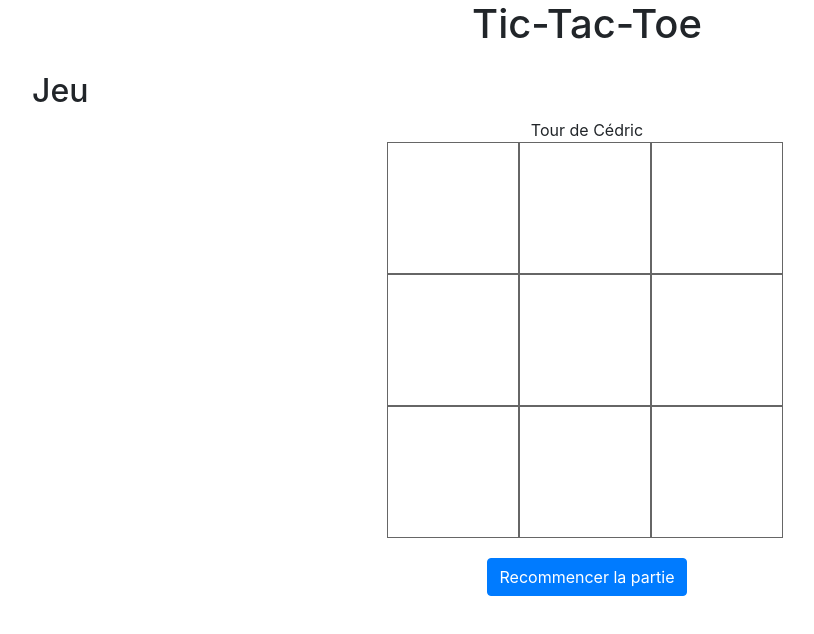
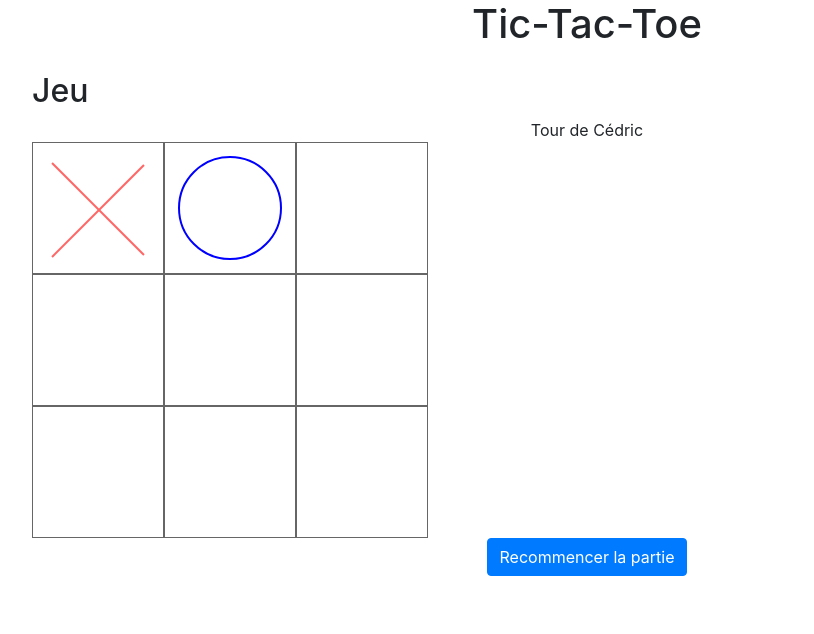
Before and after one commit to Flyingbiker/Angular-tictactoe, an Angular app: page / in a window 1280 px wide. Shown: the top 634 px of the page, without its empty margins (53-867 px from the left). Built offline with nearby package versions, Linux system fonts and the light colour scheme.

Commit message:
ajout des classes circle et cross et du SCSS qui va avec

```diff
--- a/src/app/game-page/game-page.component.html
+++ b/src/app/game-page/game-page.component.html
@@ -5,8 +5,12 @@
     </div>
 
     <div class="grid">
-        <div class="cell"></div>
-        <div class="cell"></div>
+        <div class="cell">
+            <div class="cross"></div>
+        </div>
+        <div class="cell">
+            <div class="circle"></div>
+        </div>
         <div class="cell"></div>
         <div class="cell"></div>
         <div class="cell"></div>
--- a/src/app/game-page/game-page.component.scss
+++ b/src/app/game-page/game-page.component.scss
@@ -1,17 +1,54 @@
-.grid{
+.grid {
     display: flex;
     flex-wrap: wrap;
     max-width: 400px;
-    margin: 0 auto 20px;
-}
+  }
 
-.cell{
+  .cell {
+    position: relative;
     flex-basis: 33%;
-    border: solid 1px #666;
+    border: 1px solid #666;
 
-    &:before{
-        content: '';
-        display: block;
-        padding-top: 100%;
+    &:before {
+      content: '';
+      display: block;
+      padding-top: 100%;
     }
-}
+  }
+
+  .circle, .cross {
+    position: absolute;
+    width: 100%;
+    height: 100%;
+    top: 0;
+  }
+
+  .circle {
+    position: absolute;
+    border: 2px solid blue;
+    border-radius: 50%;
+    width: 80%;
+    height: 80%;
+    top: 10%;
+    left: 10%
+  }
+
+  .cross {
+    top: 50%;
+
+    &:before, &:after {
+      content: '';
+      display: block;
+      width: 100%;
+      height: 2px;
+      background-color: #F66;
+    }
+
+    &:before {
+      transform: rotate(45deg);
+    }
+
+    &:after {
+      transform: rotate(-45deg);
+    }
+  }
```
